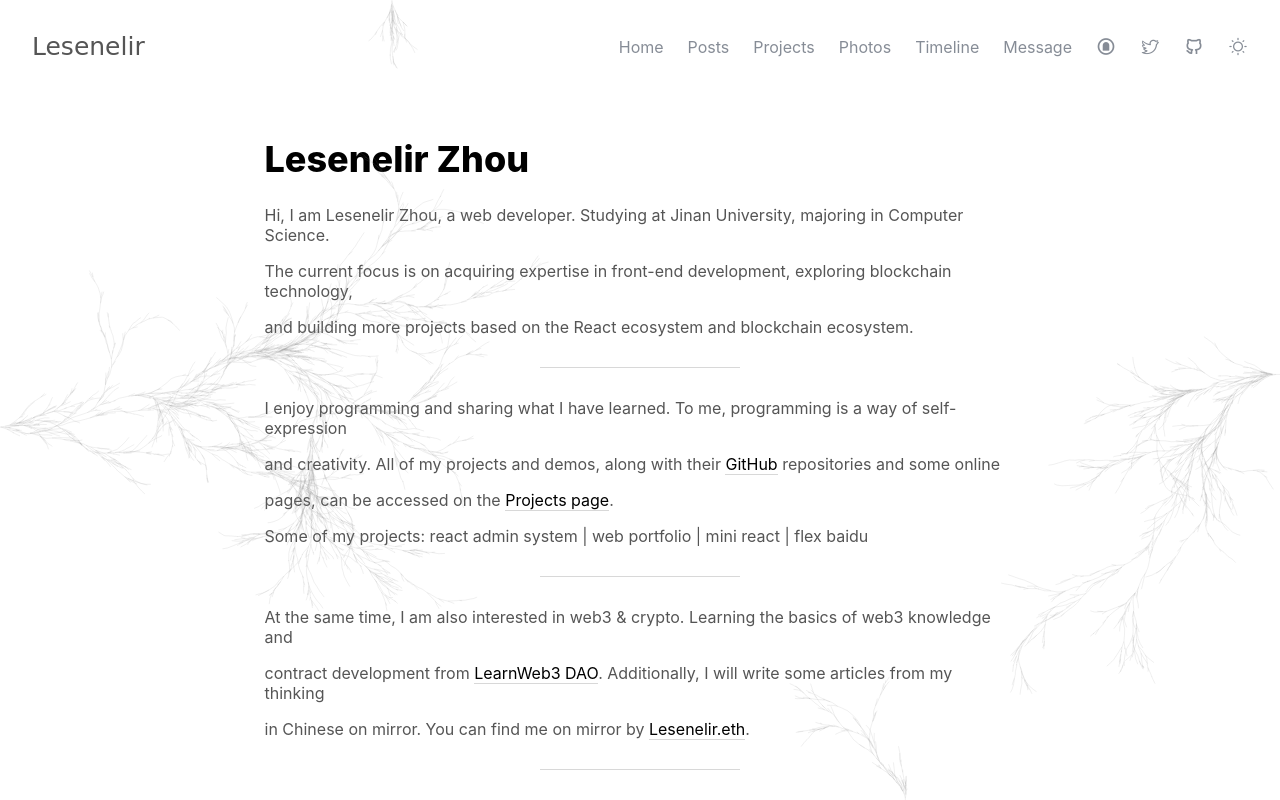
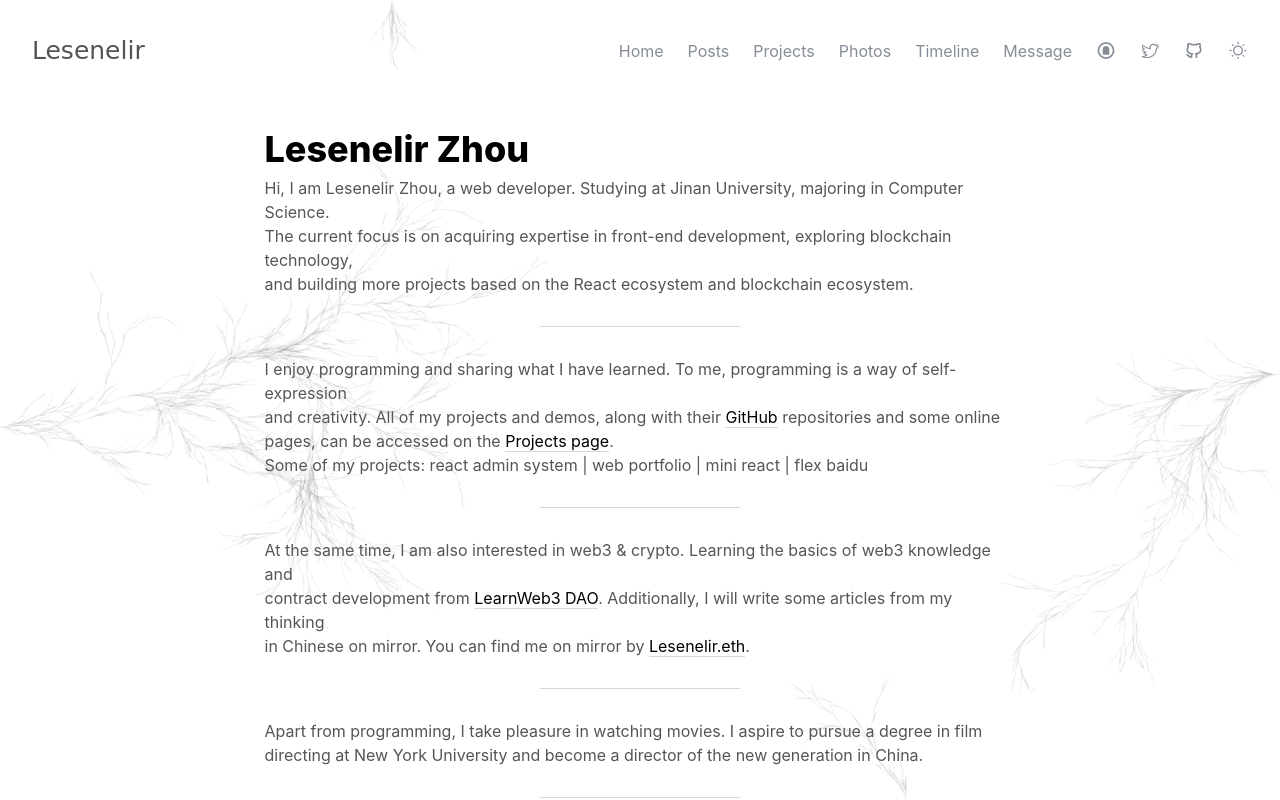
Before and after one commit to lesenelir/lesenelir.zz, a Next.js app: page / in a window 1280 px wide. Shown: the top 800 px of the page. Built offline with nearby package versions, Linux system fonts and the light colour scheme.

Commit message:
feat: add tailwindcss

```diff
--- a/package.json
+++ b/package.json
@@ -10,11 +10,13 @@
   },
   "dependencies": {
     "@vercel/analytics": "^0.1.5",
+    "autoprefixer": "^10.4.14",
     "date-fns": "^2.29.3",
     "ethers": "^5.7.2",
     "gray-matter": "^4.0.3",
     "highlight.js": "^11.6.0",
     "next": "12.3.1",
+    "postcss": "^8.4.24",
     "react": "18.2.0",
     "react-dom": "18.2.0",
     "react-photo-view": "^1.2.3",
@@ -29,6 +31,7 @@
     "remark-html": "^15.0.1",
     "remark-parse": "^10.0.1",
     "remark-rehype": "^10.1.0",
+    "tailwindcss": "^3.3.2",
     "unified": "^10.1.2"
   },
   "devDependencies": {
--- a/src/styles/globals.css
+++ b/src/styles/globals.css
@@ -1,3 +1,7 @@
+@tailwind base;
+@tailwind components;
+@tailwind utilities;
+
 html,
 body {
   padding: 0;
--- /dev/null
+++ b/tailwind.config.js
@@ -0,0 +1,15 @@
+const colors = require("tailwindcss/colors")
+module.exports = {
+  content: [
+    './src/pages/**/*.{js,ts,jsx,tsx,mdx}',
+    './src/components/**/*.{js,ts,jsx,tsx,mdx}',
+    './src/app/**/*.{js,ts,jsx,tsx,mdx}'
+  ],
+  theme: {
+    extend: {},
+  },
+  variants: {
+    extend: {},
+  },
+  plugins: [],
+}
```
Also changed, not shown: 1 other file (tests, documents, lock files or other folders).
